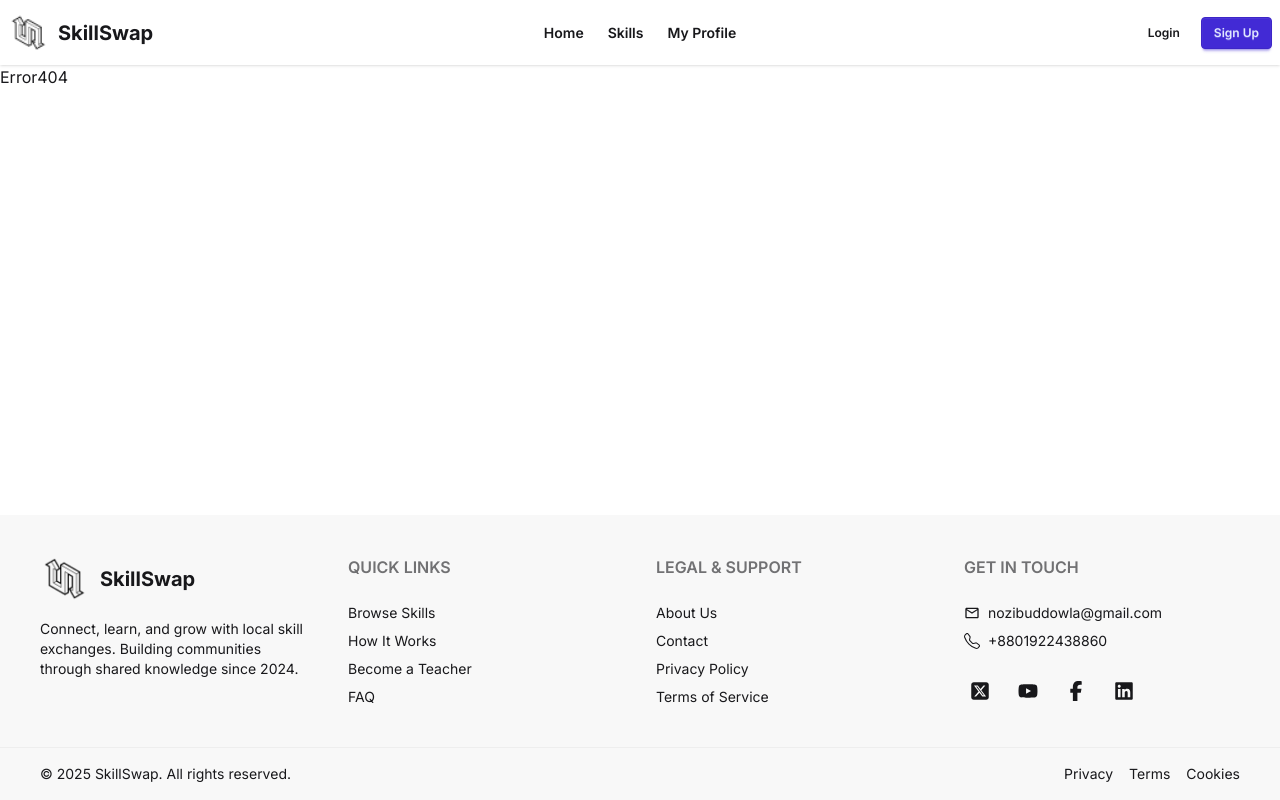
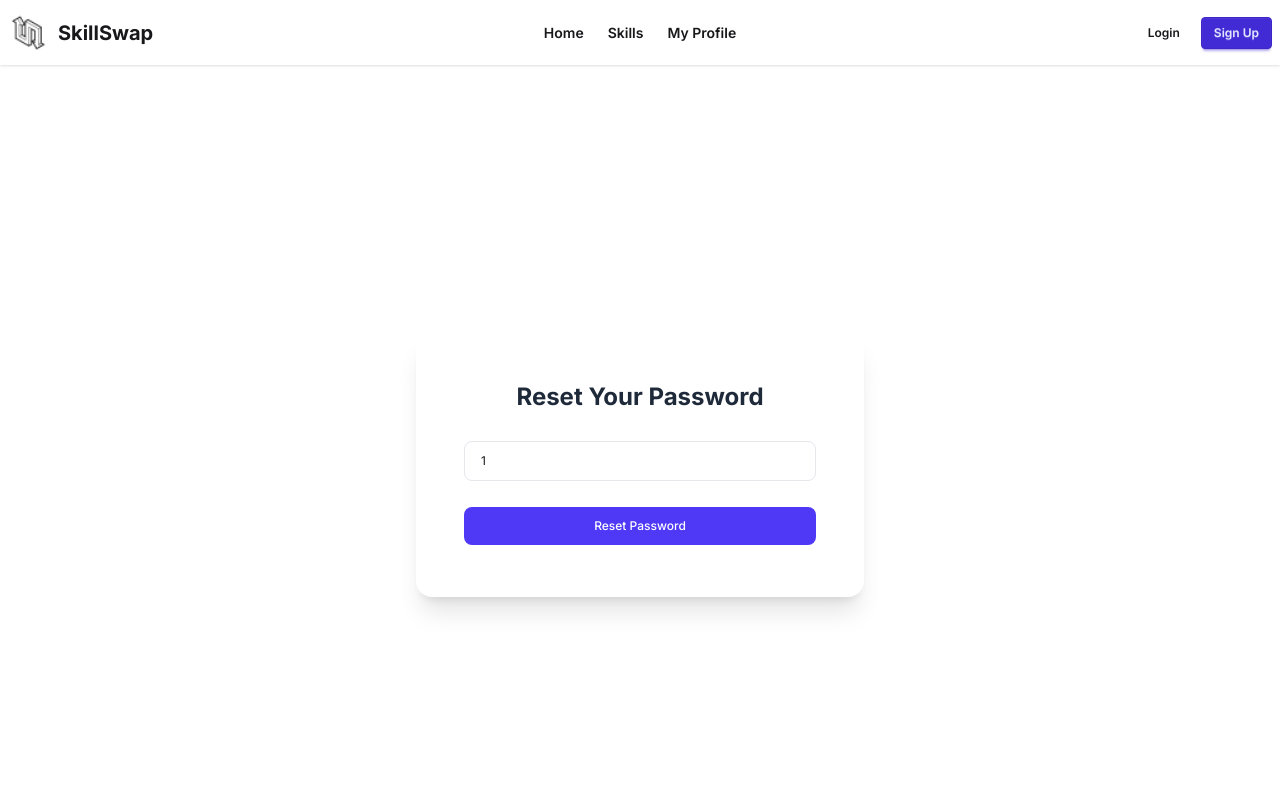
Before and after one commit to nozibuddowla/skill-swap, a React (Vite) app: page /forgot-password/1 in a window 1280 px wide. Shown: the top 800 px of the page. Built offline with nearby package versions, Linux system fonts and the light colour scheme; no server answers.

Commit message:
add forget password feature

```diff
--- a/src/Provider/AuthProvider.jsx
+++ b/src/Provider/AuthProvider.jsx
@@ -4,6 +4,7 @@ import {
   createUserWithEmailAndPassword,
   GoogleAuthProvider,
   onAuthStateChanged,
+  sendPasswordResetEmail,
   signInWithEmailAndPassword,
   signInWithPopup,
   signOut,
@@ -41,6 +42,11 @@ const AuthProvider = ({ children }) => {
     return signInWithPopup(auth, provider);
   };
 
+  const passwordReset = (email) => {
+    setLoading(true);
+    return sendPasswordResetEmail(auth, email);
+  };
+
   useEffect(() => {
     const unsubscribe = onAuthStateChanged(auth, (currentUser) => {
       setUser(currentUser);
@@ -63,6 +69,7 @@ const AuthProvider = ({ children }) => {
     login,
     logOut,
     signInWithGoogle,
+    passwordReset,
   };
 
   return (
--- /dev/null
+++ b/src/pages/ForgotPassword.jsx
@@ -0,0 +1,62 @@
+import React, { useContext } from "react";
+import MyContainer from "../component/MyContainer";
+import { useNavigate, useParams } from "react-router";
+import { AuthContext } from "../Provider/AuthProvider";
+
+const ForgotPassword = () => {
+  const { email } = useParams();
+  const { passwordReset } = useContext(AuthContext);
+  const navigate = useNavigate();
+
+  const handleReset = (e) => {
+    e.preventDefault();
+    // console.log("forget pass button clicked");
+
+    const email = e.target.email.value.trim();
+
+    passwordReset(email)
+      .then(() => {
+        window.open("https://mail.google.com/", "_blank");
+        navigate("/login");
+      })
+      .catch((error) => {
+        console.log(error);
+      });
+  };
+  return (
+    <div>
+      <title>Forgot Password</title>
+      <MyContainer>
+        <div className="min-h-screen flex items-center justify-center py-12">
+          <div className="w-full max-w-md bg-white rounded-2xl shadow-xl p-8 md:p-12">
+            <h3 className="text-2xl font-bold text-gray-800 text-center mb-6">
+              Reset Your Password
+            </h3>
+
+            <form onSubmit={handleReset} className="fieldset space-y-5">
+              <div>
+                <input
+                  type="email"
+                  name="email"
+                  placeholder="Your email"
+                  defaultValue={email}
+                  required
+                  className="block w-full rounded-lg border border-gray-200 px-4 py-2.5 focus:outline-none focus:ring-2 focus:ring-indigo-500 focus:border-transparent transition"
+                />
+              </div>
+
+              <button
+                type="submit"
+                className="w-full rounded-lg px-4 py-2.5 bg-indigo-600 text-white font-medium hover:bg-indigo-700 transition"
+              >
+                Reset Password
+              </button>
+            </form>
+          </div>
+        </div>
+      </MyContainer>
+    </div>
+  );
+};
+
+export default ForgotPassword;
--- a/src/pages/Login.jsx
+++ b/src/pages/Login.jsx
@@ -1,4 +1,4 @@
-import React, { use, useContext, useEffect, useState } from "react";
+import React, { useContext, useEffect, useState } from "react";
 import MyContainer from "../component/MyContainer";
 import { Link, useLocation, useNavigate } from "react-router";
 import { FcGoogle } from "react-icons/fc";
@@ -9,6 +9,8 @@ import { toast } from "react-toastify";
 const Login = () => {
   const [show, setShow] = useState(false);
   const [submitting, setSubmitting] = useState(false);
+
+  const [email, setEmail] = useState("");
 
   const { user, setUser, login, signInWithGoogle, setLoading } =
     useContext(AuthContext);
@@ -73,6 +75,12 @@ const Login = () => {
         toast.error(message);
         setSubmitting(false);
       });
+  };
+
+  const handleForgetPassword = () => {
+    // console.log(email);
+    navigate(`/forgot-password/${email || ""}`);
+
   };
 
   //   console.log(user);
@@ -140,6 +148,7 @@ const Login = () => {
                   id="email"
                   name="email"
                   type="email"
+                  onChange={e => setEmail(e.target.value)}
                   required
                   className="block w-full rounded-lg border border-gray-200 px-4 py-2.5 focus:outline-none focus:ring-2 focus:ring-indigo-500 focus:border-transparent transition"
                   placeholder="you@example.com"
@@ -179,12 +188,13 @@ const Login = () => {
                   />
                   <span className="text-gray-700">Remember me</span>
                 </label>
-                <Link
-                  to="/forgot"
+                <button
+                  type="button"
+                  onClick={handleForgetPassword}
                   className="text-indigo-600 hover:text-indigo-700 hover:underline font-medium"
                 >
                   Forgotten account?
-                </Link>
+                </button>
               </div>
 
               {/* Submit Button */}
--- a/src/router/Router.jsx
+++ b/src/router/Router.jsx
@@ -7,6 +7,7 @@ import Signup from "../pages/Signup";
 import Profile from "../pages/Profile";
 import PrivateRoutes from "./PrivateRoutes";
 import SkillDetails from "../pages/SkillDetails";
+import ForgotPassword from "../pages/ForgotPassword";
 
 const router = createBrowserRouter([
   {
@@ -46,6 +47,10 @@ const router = createBrowserRouter([
         ),
       },
       {
+        path: "/forgot-password/:email",
+        element: <ForgotPassword></ForgotPassword>,
+      },
+      {
         path: "/*",
         element: <h2>Error404</h2>,
       },
```
